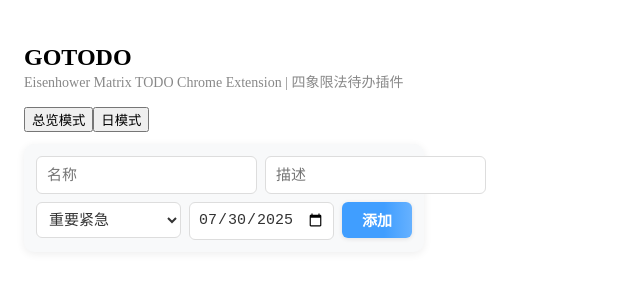
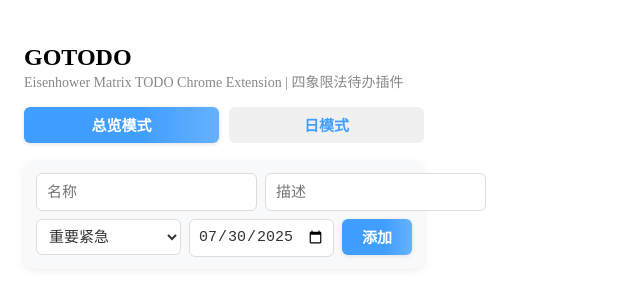
Before and after one commit to leiqichn/GOTODO, a React (Vite) app: page / in a window 1280 px wide. Shown: the top 300 px of the page, without its empty margins (0-640 px from the left). Built offline with nearby package versions, Linux system fonts and the light colour scheme.

Commit message:
feat: 前端美化

```diff
--- a/src/App.tsx
+++ b/src/App.tsx
@@ -33,9 +33,59 @@
       >
         Eisenhower Matrix TODO Chrome Extension | 四象限法待办插件
       </div>
-      <div>
-        <button onClick={() => setMode('overview')}>总览模式</button>
-        <button onClick={() => setMode('day')}>日模式</button>
+      <div style={{ display: 'flex', gap: 10, margin: '10px 0 18px 0' }}>
+        <button
+          onClick={() => setMode('overview')}
+          style={{
+            flex: 1,
+            height: 36,
+            border: 'none',
+            borderRadius: 6,
+            background: mode === 'overview'
+              ? 'linear-gradient(90deg, #409eff 60%, #66b1ff 100%)'
+              : '#f0f0f0',
+            color: mode === 'overview' ? '#fff' : '#409eff',
+            fontWeight: 600,
+            fontSize: 15,
+            boxShadow: mode === 'overview' ? '0 1px 4px #e0e0e0' : 'none',
+            cursor: 'pointer',
+            transition: 'background 0.2s, color 0.2s',
+          }}
+          onMouseOver={e => {
+            if (mode !== 'overview') e.currentTarget.style.background = '#e6f0fa';
+          }}
+          onMouseOut={e => {
+            if (mode !== 'overview') e.currentTarget.style.background = '#f0f0f0';
+          }}
+        >
+          总览模式
+        </button>
+        <button
+          onClick={() => setMode('day')}
+          style={{
+            flex: 1,
+            height: 36,
+            border: 'none',
+            borderRadius: 6,
+            background: mode === 'day'
+              ? 'linear-gradient(90deg, #409eff 60%, #66b1ff 100%)'
+              : '#f0f0f0',
+            color: mode === 'day' ? '#fff' : '#409eff',
+            fontWeight: 600,
+            fontSize: 15,
+            boxShadow: mode === 'day' ? '0 1px 4px #e0e0e0' : 'none',
+            cursor: 'pointer',
+            transition: 'background 0.2s, color 0.2s',
+          }}
+          onMouseOver={e => {
+            if (mode !== 'day') e.currentTarget.style.background = '#e6f0fa';
+          }}
+          onMouseOut={e => {
+            if (mode !== 'day') e.currentTarget.style.background = '#f0f0f0';
+          }}
+        >
+          日模式
+        </button>
       </div>
       <TodoForm todos={todos} onChange={saveTodos} />
       {mode === 'overview' ? (
```
Also changed, not shown: 3 other files (tests, documents, lock files or other folders).
